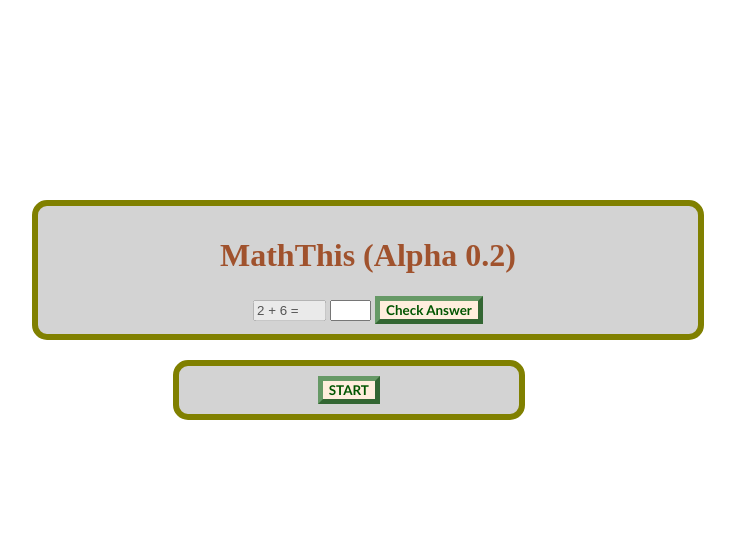
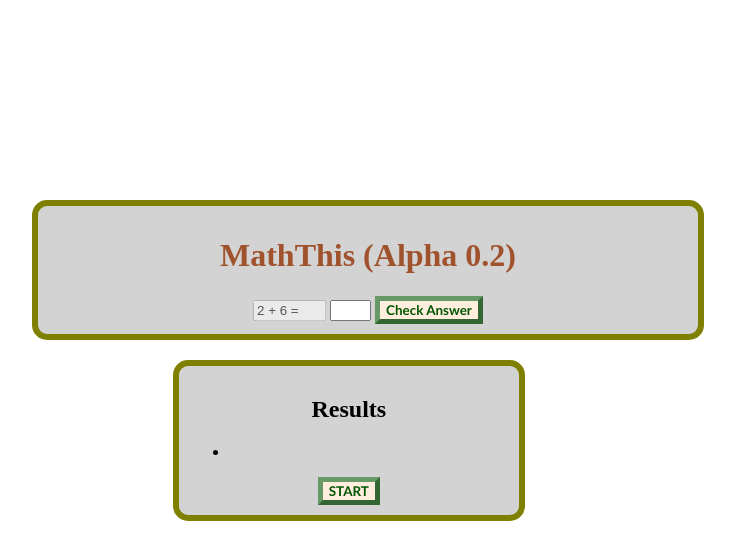
Before and after one commit to sayser/calc, a plain HTML site: page index.html in a window 1280 px wide. Both pictures are taken after a click on the button "START". Shown: the whole page, without its empty margins (288-1023 px from the left). Drawn offline with Linux system fonts and the light colour scheme.

Commit message:
commit 2
commits

```diff
--- a/index.html
+++ b/index.html
@@ -19,6 +19,12 @@
 		</form>
 	</div>
     <div id="game_cont">
+
+		<h2>Results</h2>
+		<ul id="list_ul">
+
+		</ul>
+
 		<form>
 			<input id="startB" type="button" value="START">
 		</form>
--- a/maththis.js
+++ b/maththis.js
@@ -6,11 +6,24 @@ function init(){
 	var userInputBox = document.getElementById("userInputBox");
 	var answerButton = document.getElementById("answerButton");
 	var startB = document.getElementById("startB");
-
+	var list_ul = document.getElementById("list_ul");
 
 
 	//startB.onclick = startGame;
 	answerButton.onclick = checkAnswer;
+    startB.onclick = startClicked;
+
+	function startClicked(){
+
+		var score = userInputBox.value;
+
+
+		var li = document.createElement("li");
+		li.innerHTML = score;
+		list_ul.appendChild(li);
+		saveScore(score);
+	}
+
 
 	displayBox.value = "";
 	userInputBox.value = "";
@@ -18,6 +31,7 @@ function init(){
 	console.log("initiated");
 
 	startGame();
+	loadScore();
 
  function startGame(){
 	displayBox.value = "";
@@ -59,4 +73,38 @@ function init(){
 		}
 	startGame();
  }
+
+ function saveScore(item){
+	 var scoreArray = getStoredArray("scorelist");
+	 scoreArray.push(item);
+	 localStorage.setItem("scorelist", JSON.stringify(scoreArray));
+ }
+
+ function loadScore() {
+	 var scoreArray = getSavedScore();
+	 if (scoreArray != null){
+
+		 for (var i = 0; i < scoreArray.length; i++){
+
+			var li = document.createElement("li");
+			li.innerHTML = scoreArray[i];
+			list_ul.appendChild(li);
+		 }
+	 }
+ }
+
+ function getSavedScore() {
+	 return getStoredArray("scorelist");
+ }
+
+ function getStoredArray(key){
+	var scoreArray = localStorage.getItem(key);
+		if (scoreArray == null || scoreArray == ""){
+			scoreArray = new Array();
+		} else {
+			scoreArray = JSON.parse(scoreArray);
+		}
+		return scoreArray;
+ }
+
 }
```
